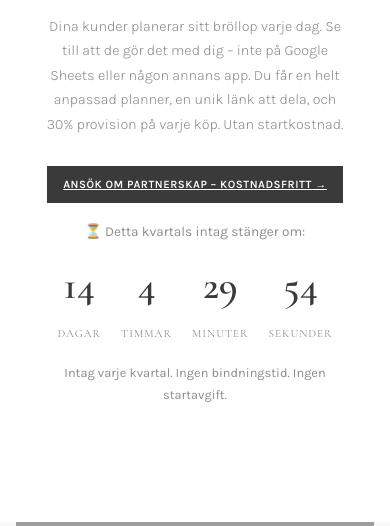
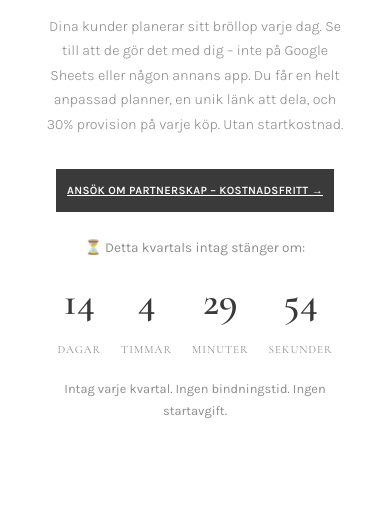
Before and after one commit to studiomonira-stack/Wedding-planner, a Django app: page / in a window 390 px wide. Shown: the part 235-761 px from the top of the page. Run offline with Django 5.2, Linux system fonts and the light colour scheme; grey boxes are pictures that could not be loaded.

Commit message:
Update landing.html

```diff
--- a/accounts/templates/accounts/landing.html
+++ b/accounts/templates/accounts/landing.html
@@ -258,16 +258,21 @@ body {
     z-index: 1000;
     background: var(--cream) !important;
 }
-@media (max-width: 768px) {
+
+@media (max-width: 480px) {
     .btn-primary {
+        display: block !important;
+        width: 85% !important;
+        margin: 0 auto !important;
         white-space: normal !important;
-        padding: 12px 16px !important;
+        word-wrap: break-word !important;
+        text-align: center !important;
         font-size: 0.7rem !important;
-        letter-spacing: 0.5px !important;
-        width: 90% !important;
-        max-width: 300px !important;
+        padding: 12px 10px !important;
+        letter-spacing: 0.3px !important;
     }
 }
+
     </style>
 </head>
 <body>
```
